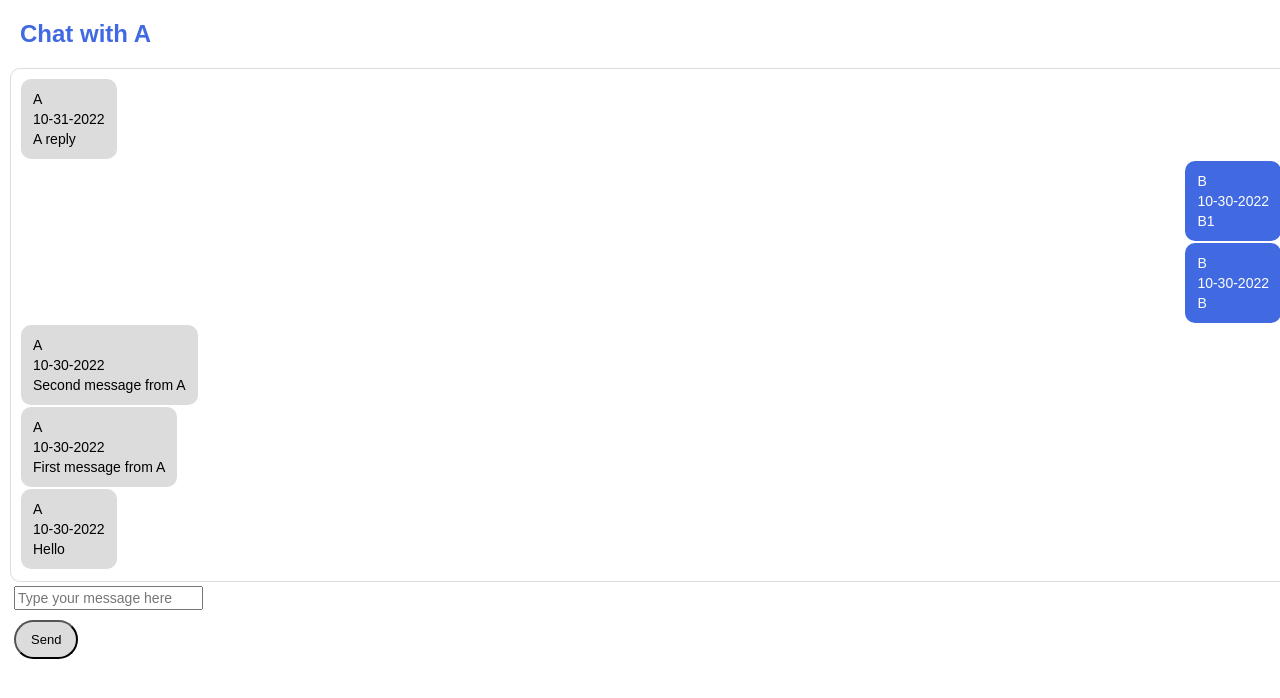
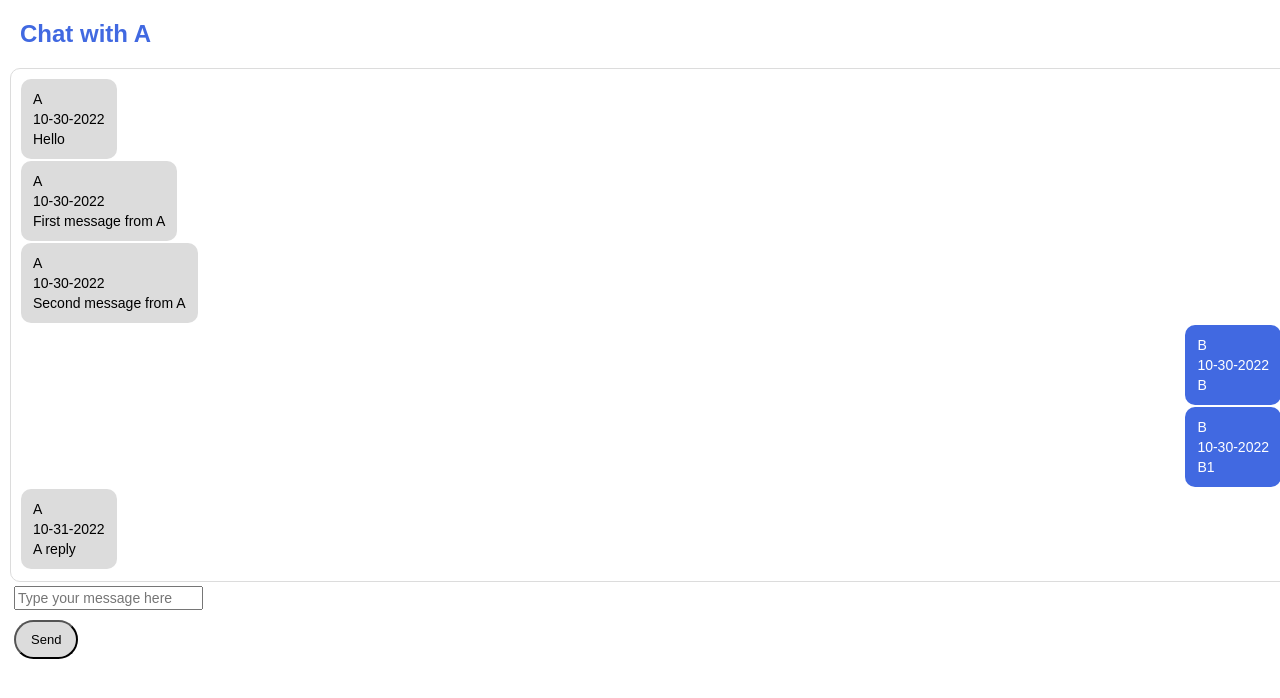
Before and after one commit to nhat117/interview, a Next.js app: page /chats in a window 1280 px wide. Shown: the top 698 px of the page. Built offline with nearby package versions, Linux system fonts and the light colour scheme; data requests are answered from the project's data file.

Commit message:
Fix infinte scroll

```diff
--- a/hooks/useChats.js
+++ b/hooks/useChats.js
@@ -7,9 +7,10 @@ const useChats = (query,position) => {
 	const [loading, setLoading] = useState(true);
 
 	const fetchData = () => {
-		query.map((chat, index) => {
+		query.slice(0).reverse().map((chat, index) => {
 			if (index < position + limit) {
 				displayChats.push(chat);
+				console.log(chat);
 			}
 		});
 	};
@@ -23,9 +24,6 @@ const useChats = (query,position) => {
         setLoading(false)
 	},[query,position]);
 
-
-
-
 	return { displayChats, hasMore, loading, fetchData };
 };
 
--- a/pages/chats.jsx
+++ b/pages/chats.jsx
@@ -23,6 +23,7 @@ const chats = () => {
 	const { displayChats, hasMore, loading, fetchData } = useChats(messages, position);
 	const divRef = useRef(null);
 	const observer = useRef();
+	const [reloadPage, setReloadPage] = useState(false);
 
 	const lastChatRef = useCallback(
 		(node) => {
@@ -73,6 +74,7 @@ const chats = () => {
 			JSON.stringify([...messages, newMessage])
 		);
 		setSendMessage("");
+		window.location.reload();
 	};
 
 	//Fetch message when rendering the component
@@ -80,16 +82,19 @@ const chats = () => {
 
 	const onMessageChange = (e) => {
 		setSendMessage(e.target.value);
-		// fetchData();
 	};
 
 	useEffect(() => {
-		fetchMessages();
+
 		document.addEventListener("scroll", trackScrolling);
 		return () => {
 			document.removeEventListener("scroll", trackScrolling);
 		};
-	}, []);
+	}, );
+
+	useEffect(() => {
+		fetchMessages();
+	},[reloadPage]);
 
 	useEffect(() => {
 		console.log(`display chat ${displayChats.length}`);
@@ -115,7 +120,6 @@ const chats = () => {
 			window.document.getElementsByClassName("chat-container");
 
 		if (isTop(wrappedElement)) {
-			alert('im at the top');
 			setPosition((prevPosition) => prevPosition + 10);
 		}
 	};
@@ -127,7 +131,8 @@ const chats = () => {
 			<div className='chat-container'>
 				<StyledTitle className='chat-title'>Chat with A</StyledTitle>
 				<StyledScroll className='chat-group'>
-					{displayChats.map((message, index) => {
+					{
+					displayChats.map((message, index) => {
 						if (displayChats.length === index + 1) {
 							return (
 								<ChatCells
```
Also changed, not shown: 1 other file (tests, documents, lock files or other folders).
